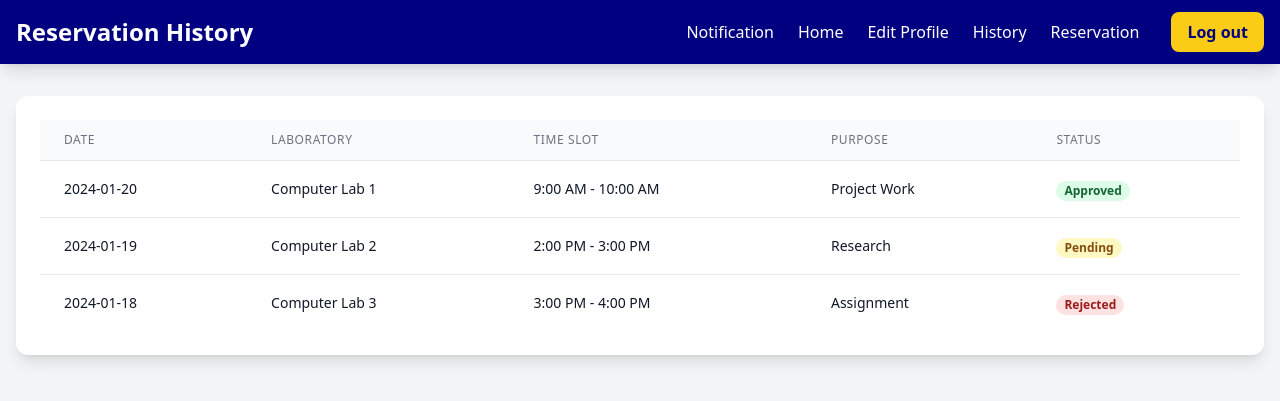
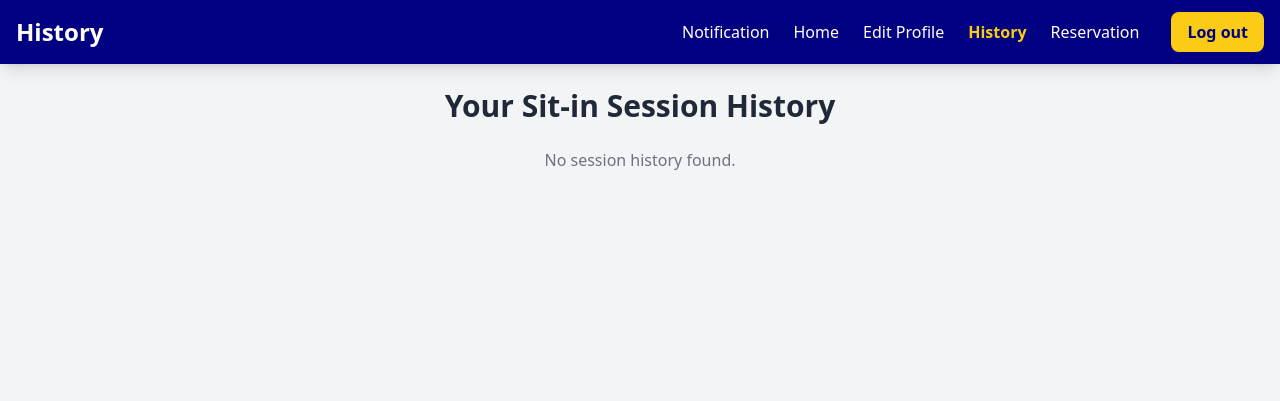
Before and after one commit to jeffm-143/css-sit-in, a PHP site: page /history.php in a window 1280 px wide. Shown: the top 401 px of the page. Run offline with PHP 8.4, Linux system fonts and the light colour scheme; a user stored in the database is signed in; data comes from the database, SQL or seed files in the repository; tables that the repository leaves empty hold one stand-in row (values such as "Sample post"); some libraries are stand-ins or nearby versions.

Commit message:
APRIL 3, 2025

```diff
--- a/history.php
+++ b/history.php
@@ -1,24 +1,63 @@
+<?php
+session_start();
+
+$host = 'localhost';
+$username = 'root';
+$password = '';
+$dbname = 'css_sit_in';
+
+$conn = new mysqli($host, $username, $password, $dbname);
+
+if ($conn->connect_error) {
+    die("Connection failed: " . $conn->connect_error);
+}
+
+// Check if user is logged in
+if (!isset($_SESSION['username'])) {
+    header("Location: login.php");
+    exit();
+}
+
+// Fetch the logged-in user's ID
+$user = $_SESSION['username'];
+
+// Fetch sit-in session history for the logged-in user
+$sql = "SELECT s.id, u.ID_NUMBER, CONCAT(u.FIRSTNAME, ' ', u.LASTNAME) AS Name,
+               s.purpose, s.lab_room, s.start_time, s.end_time, DATE(s.start_time) AS date, s.status
+        FROM sit_in_sessions s
+        JOIN users u ON s.student_id = u.ID_NUMBER
+        WHERE u.USERNAME = ?
+        ORDER BY s.start_time DESC";
+
+$stmt = $conn->prepare($sql);
+$stmt->bind_param("s", $user);
+$stmt->execute();
+$result = $stmt->get_result();
+
+?>
+
 <!DOCTYPE html>
 <html lang="en">
 <head>
     <meta charset="UTF-8">
     <meta name="viewport" content="width=device-width, initial-scale=1.0">
-    <title>Reservation History</title>
+    <title>Session History - CCS Sit-in Monitoring</title>
     <script src="https://cdn.tailwindcss.com"></script>
     <link href="https://cdnjs.cloudflare.com/ajax/libs/font-awesome/6.0.0-beta3/css/all.min.css" rel="stylesheet">
 </head>
 <body class="bg-gray-100 min-h-screen">
+
 <!-- Navigation -->
 <header class="bg-navy-800 shadow-lg">
     <div class="container mx-auto px-4">
         <nav class="flex items-center justify-between h-16">
-                <h2 class="text-2xl font-bold text-white">Reservation History</h2>
+            <h2 class="text-2xl font-bold text-white">History</h2>
             <div class="flex items-center space-x-8">
                 <ul class="flex space-x-6">
                     <li><a href="#" class="text-white hover:text-yellow-400 transition">Notification</a></li>
                     <li><a href="dashboard.php" class="text-white hover:text-yellow-400 transition">Home</a></li>
                     <li><a href="edit_profile.php" class="text-white hover:text-yellow-400 transition">Edit Profile</a></li>
-                        <li><a href="history.php" class="text-white hover:text-yellow-400 transition">History</a></li>
+                    <li><a href="history.php" class="text-yellow-400 font-bold transition">History</a></li>
                     <li><a href="reservation.php" class="text-white hover:text-yellow-400 transition">Reservation</a></li>
                 </ul>
                 <a href="logout.php" class="bg-yellow-400 text-navy-800 px-4 py-2 rounded-lg font-bold hover:bg-navy-800 hover:text-yellow-400 transition duration-300">Log out</a>
@@ -28,60 +67,50 @@
 </header>
 
 <!-- Main Content -->
-    <main class="container mx-auto px-4 py-8">
-        <div class="bg-white rounded-xl shadow-lg p-6">
-            <!-- History Table -->
+<div class="container mx-auto p-6">
+    <h2 class="text-3xl font-bold text-center text-gray-800 mb-6">Your Sit-in Session History</h2>
+
+    <?php if ($result->num_rows > 0): ?>
         <div class="overflow-x-auto">
-                <table class="min-w-full divide-y divide-gray-200">
-                    <thead class="bg-gray-50">
+            <table class="min-w-full table-auto bg-white shadow-lg rounded-lg overflow-hidden">
+                <thead class="bg-blue-500 text-white">
                     <tr>
-                            <th class="px-6 py-3 text-left text-xs font-medium text-gray-500 uppercase tracking-wider">Date</th>
-                            <th class="px-6 py-3 text-left text-xs font-medium text-gray-500 uppercase tracking-wider">Laboratory</th>
-                            <th class="px-6 py-3 text-left text-xs font-medium text-gray-500 uppercase tracking-wider">Time Slot</th>
-                            <th class="px-6 py-3 text-left text-xs font-medium text-gray-500 uppercase tracking-wider">Purpose</th>
-                            <th class="px-6 py-3 text-left text-xs font-medium text-gray-500 uppercase tracking-wider">Status</th>
+                        <th class="px-4 py-2">ID</th>
+                        <th class="px-4 py-2">Name</th>
+                        <th class="px-4 py-2">Purpose</th>
+                        <th class="px-4 py-2">Lab Room</th>
+                        <th class="px-4 py-2">Start Time</th>
+                        <th class="px-4 py-2">End Time</th>
+                        <th class="px-4 py-2">Status</th>
+                        <th class="px-4 py-2">Action</th>
                     </tr>
                 </thead>
-                    <tbody class="bg-white divide-y divide-gray-200">
-                        <!-- Sample Data -->
-                        <tr class="hover:bg-gray-50 transition">
-                            <td class="px-6 py-4 whitespace-nowrap text-sm text-gray-900">2024-01-20</td>
-                            <td class="px-6 py-4 whitespace-nowrap text-sm text-gray-900">Computer Lab 1</td>
-                            <td class="px-6 py-4 whitespace-nowrap text-sm text-gray-900">9:00 AM - 10:00 AM</td>
-                            <td class="px-6 py-4 whitespace-nowrap text-sm text-gray-900">Project Work</td>
-                            <td class="px-6 py-4 whitespace-nowrap">
-                                <span class="px-2 inline-flex text-xs leading-5 font-semibold rounded-full bg-green-100 text-green-800">
-                                    Approved
-                                </span>
+                <tbody>
+                    <?php while ($row = $result->fetch_assoc()): ?>
+                        <tr class="border-b hover:bg-gray-50">
+                            <td class="px-4 py-2"><?php echo htmlspecialchars($row['ID_NUMBER']); ?></td>
+                            <td class="px-4 py-2"><?php echo htmlspecialchars($row['Name']); ?></td>
+                            <td class="px-4 py-2"><?php echo htmlspecialchars($row['purpose']); ?></td>
+                            <td class="px-4 py-2"><?php echo htmlspecialchars($row['lab_room']); ?></td>
+                            <td class="px-4 py-2"><?php echo htmlspecialchars($row['start_time']); ?></td>
+                            <td class="px-4 py-2"><?php echo htmlspecialchars($row['end_time']); ?></td>
+                            <td class="px-4 py-2"><?php echo htmlspecialchars($row['status']); ?></td>
+                            <td class="px-4 py-2">
+                                <a href="feedback.php?session_id=<?php echo $row['id']; ?>"
+                                   class="bg-green-500 text-white px-3 py-1 rounded-lg hover:bg-green-700 transition">
+                                    Feedback
+                                </a>
                             </td>
                         </tr>
-                        <tr class="hover:bg-gray-50 transition">
-                            <td class="px-6 py-4 whitespace-nowrap text-sm text-gray-900">2024-01-19</td>
-                            <td class="px-6 py-4 whitespace-nowrap text-sm text-gray-900">Computer Lab 2</td>
-                            <td class="px-6 py-4 whitespace-nowrap text-sm text-gray-900">2:00 PM - 3:00 PM</td>
-                            <td class="px-6 py-4 whitespace-nowrap text-sm text-gray-900">Research</td>
-                            <td class="px-6 py-4 whitespace-nowrap">
-                                <span class="px-2 inline-flex text-xs leading-5 font-semibold rounded-full bg-yellow-100 text-yellow-800">
-                                    Pending
-                                </span>
-                            </td>
-                        </tr>
-                        <tr class="hover:bg-gray-50 transition">
-                            <td class="px-6 py-4 whitespace-nowrap text-sm text-gray-900">2024-01-18</td>
-                            <td class="px-6 py-4 whitespace-nowrap text-sm text-gray-900">Computer Lab 3</td>
-                            <td class="px-6 py-4 whitespace-nowrap text-sm text-gray-900">3:00 PM - 4:00 PM</td>
-                            <td class="px-6 py-4 whitespace-nowrap text-sm text-gray-900">Assignment</td>
-                            <td class="px-6 py-4 whitespace-nowrap">
-                                <span class="px-2 inline-flex text-xs leading-5 font-semibold rounded-full bg-red-100 text-red-800">
-                                    Rejected
-                                </span>
-                            </td>
-                        </tr>
+                    <?php endwhile; ?>
                 </tbody>
             </table>
         </div>
+    <?php else: ?>
+        <p class="text-center text-gray-500 mt-4">No session history found.</p>
+    <?php endif; ?>
+
 </div>
-    </main>
 
 <script>
     tailwind.config = {
@@ -96,5 +125,11 @@
         }
     }
 </script>
+
 </body>
 </html>
+
+<?php
+$stmt->close();
+$conn->close();
+?>
```
Also changed, not shown: feedback-reports.php (+55 -55 lines), index.php (+0 -40 lines), login.php (+10 -6 lines). Lines whose indentation alone changed are shown as unchanged.
